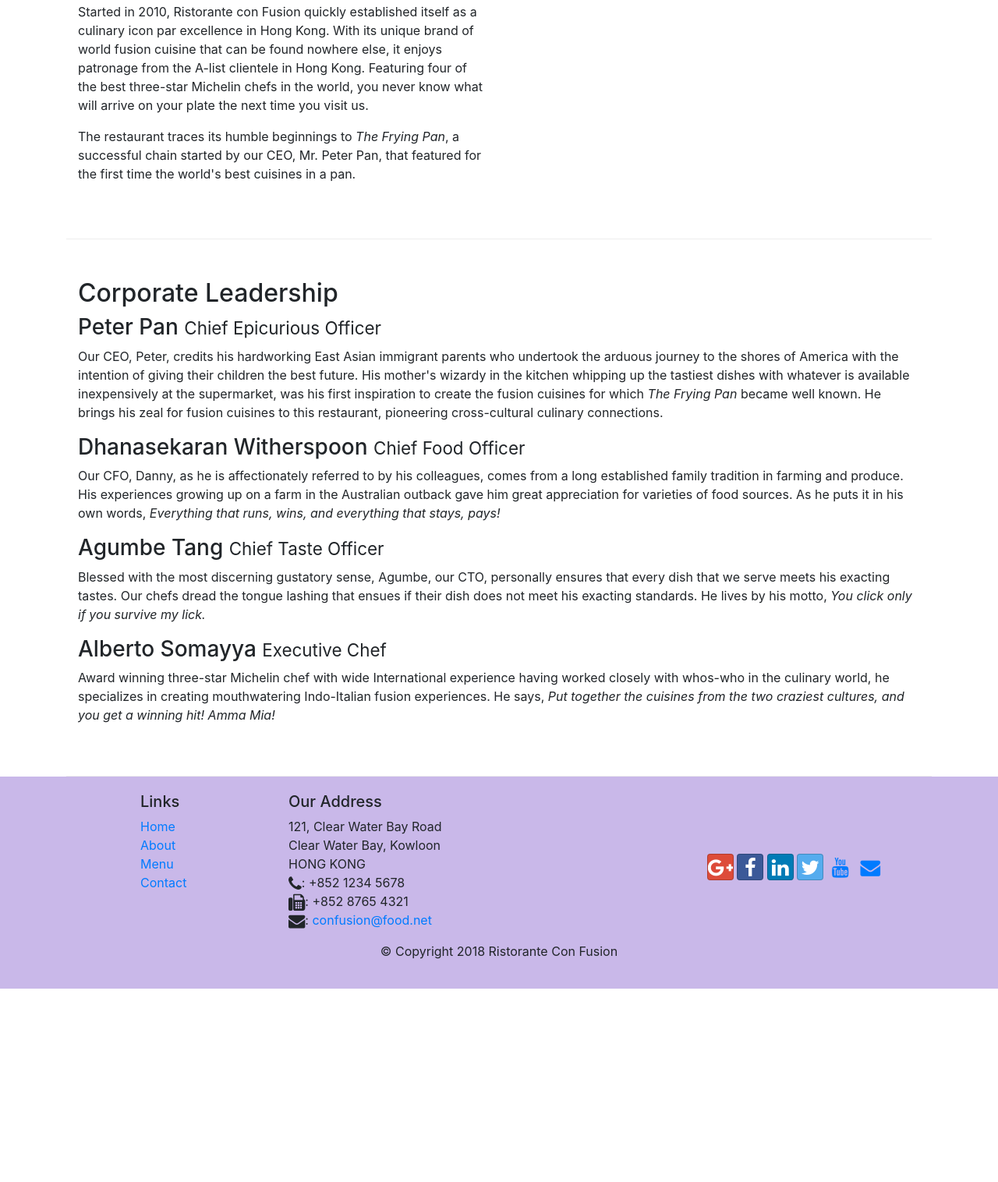
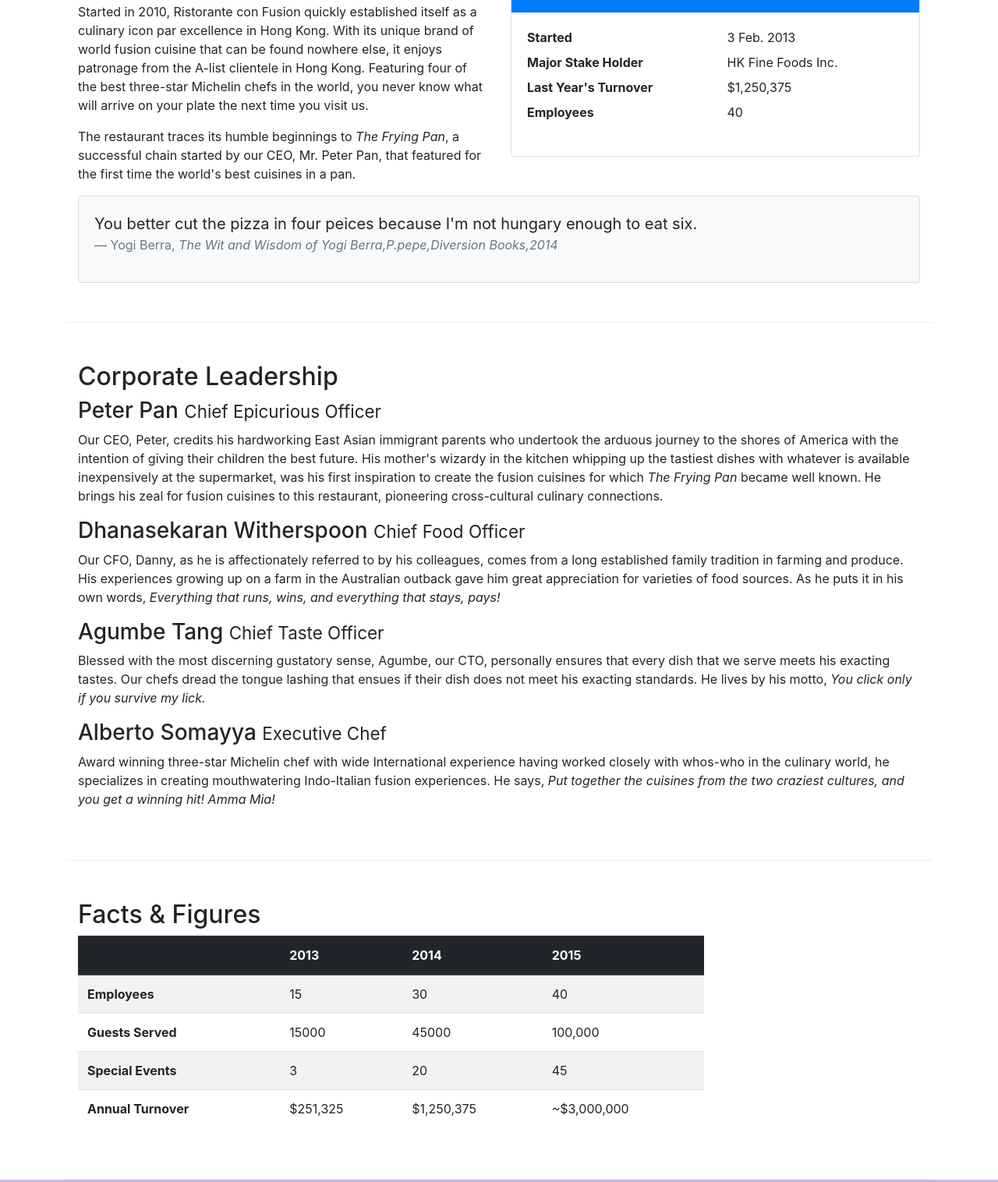
Before and after one commit to mauryaankitsh/Resturant, a website: page aboutus.html in a window 1280 px wide. Shown: the part 558-2074 px from the top of the page at 78% size. Before the commit the page ends 1826 px from the top, so only its background shows below. Drawn offline with nearby package versions, Linux system fonts and the light colour scheme.

Commit message:
media and images

```diff
--- a/aboutus.html
+++ b/aboutus.html
@@ -21,7 +21,7 @@
             <button class="navbar-toggler" type="button" data-toggle="collapse" data-target="#Navbar">
                 <span class="navbar-toggler-icon"></span>
             </button>
-            <a class="navbar-brand" href="./index.html">Ristorante Con Fusion</a>
+            <a class="navbar-brand" href="./index.html"><img src="img/logo.png" height="30" width="41"></a>
             <div class="collapse navbar-collapse" id="Navbar">
             <ul class="navbar-nav mr-auto">
                 <li class="nav-item"><a class="nav-link" href="./index.html"><span class="fa fa-home fa-lg"></span> Home</a></li>
@@ -41,6 +41,7 @@
                     <p>We take inspiration from the World's best cuisines, and create a unique fusion experience. Our lipsmacking creations will tickle your culinary senses!</p>
                 </div>
                 <div class="col-6 col-sm">
+                    <img src="img/logo.png"  class="img-fluid">
                 </div>
             </div>
         </div>
@@ -64,7 +65,37 @@
                 <p>Started in 2010, Ristorante con Fusion quickly established itself as a culinary icon par excellence in Hong Kong. With its unique brand of world fusion cuisine that can be found nowhere else, it enjoys patronage from the A-list clientele in Hong Kong.  Featuring four of the best three-star Michelin chefs in the world, you never know what will arrive on your plate the next time you visit us.</p>
                 <p>The restaurant traces its humble beginnings to <em>The Frying Pan</em>, a successful chain started by our CEO, Mr. Peter Pan, that featured for the first time the world's best cuisines in a pan.</p>
             </div>
-            <div>
+            <div class="col-sm">
+                <div class="card">
+                    <h3 class="card-header bg-primary text-white">Facts At a Glance</h3>
+                    <div class="card-body">
+                        <dl class="row">
+                            <dt class="col-6">Started</dt>
+                            <dd class="col-6">3 Feb. 2013</dd>
+                            <dt class="col-6">Major Stake Holder</dt>
+                            <dd class="col-6">HK Fine Foods Inc.</dd>
+                            <dt class="col-6">Last Year's Turnover</dt>
+                            <dd class="col-6">$1,250,375</dd>
+                            <dt class="col-6">Employees</dt>
+                            <dd class="col-6">40</dd>
+                        </dl>
+                    </div>
+                </div>
+            </div>
+            <div class="col-12">
+                <div class="card card-body bg-light">
+                    <blockquote class="blockquote">
+                        <p class="mb-0">You better cut the pizza in four peices
+                            because I'm not hungary enough to eat six.
+                        </p>
+                        <footer class="blockquote-footer">Yogi Berra,
+                            <cite title="Source Title">
+                                The Wit and Wisdom of Yogi Berra,P.pepe,Diversion Books,2014
+                            </cite>
+                        </footer>
+                    </blockquote>
+                </div>
+
             </div>
         </div>
 
@@ -81,6 +112,50 @@
                 <h3>Alberto Somayya <small>Executive Chef</small></h3>
                 <p class="d-none d-sm-block">Award winning three-star Michelin chef with wide International experience having worked closely with whos-who in the culinary world, he specializes in creating mouthwatering Indo-Italian fusion experiences. He says, <em>Put together the cuisines from the two craziest cultures, and you get a winning hit! Amma Mia!</em></p>
             </div>
+       </div>
+       <div class="row row-content">
+           <div class="col-12 col-sm-9">
+               <h2>Facts &amp; Figures</h2>
+               <div class="table-responsive">
+                <table class="table table-striped">
+                    <thead class="thead-dark">
+                        <tr>
+                            <th>&nbsp;</th>
+                            <th>2013</th>
+                            <th>2014</th>
+                            <th>2015</th>
+                        </tr>
+                    </thead>
+                    <tbody>
+                        <tr>
+                            <th>Employees</th>
+                            <td>15</td>
+                            <td>30</td>
+                            <td>40</td>
+                        </tr>
+                        <tr>
+                            <th>Guests Served</th>
+                            <td>15000</td>
+                            <td>45000</td>
+                            <td>100,000</td>
+                        </tr>
+                        <tr>
+                            <th>Special Events</th>
+                            <td>3</td>
+                            <td>20</td>
+                            <td>45</td>
+                        </tr>
+                        <tr>
+                            <th>Annual Turnover</th>
+                            <td>$251,325</td>
+                            <td>$1,250,375</td>
+                            <td>~$3,000,000</td>
+                        </tr>
+                    </tbody>
+                </table>
+            </div>
+           </div>
+
        </div>
 
     </div>
```
Also changed, not shown: contactus.html (+2 -1 lines), index.html (+18 -7 lines), img/alberto.png (added), img/buffet.png (added), img/logo.png (added), img/uthappizza.png (added), 1 other file.
